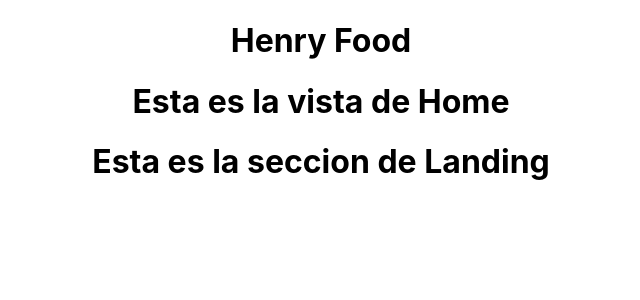
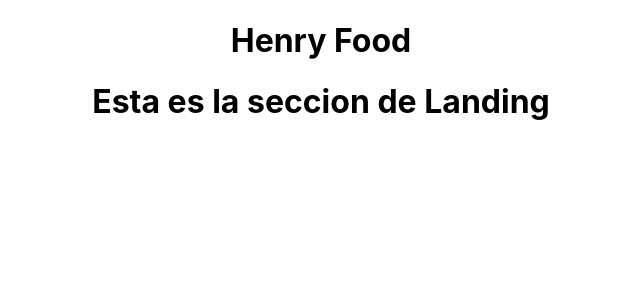
Before and after one commit to CristianSombra/PI-Food-main, a React (Create React App) app in the folder client/: page / in a window 1280 px wide. Shown: the top 300 px of the page, without its empty margins (319-959 px from the left). Built offline with nearby package versions, Linux system fonts and the light colour scheme.

Commit message:
Front modificaciones

```diff
--- a/client/package.json
+++ b/client/package.json
@@ -17,7 +17,7 @@
     "web-vitals": "^2.1.4"
   },
   "scripts": {
-    "dev": "react-scripts --openssl-legacy-provider start",
+    "start": "react-scripts --openssl-legacy-provider start",
     "build": "react-scripts --openssl-legacy-provider build",
     "test": "react-scripts test",
     "eject": "react-scripts eject"
--- a/client/src/App.js
+++ b/client/src/App.js
@@ -1,13 +1,21 @@
 import './App.css';
+import { Route, Switch } from "react-router-dom";
 import Home from "./views/home/home";
 import Landing from './views/landing/landing';
+
 
 function App() {
   return (
     <div className="App">
       <h1>Henry Food</h1>
-      <Home></Home>
-      <Landing></Landing>
+      <Route exact path = "/">
+          <Landing />
+      </Route>
+
+      <Route path = "/home">
+          <Home />
+      </Route>
+
     </div>
   );
 }
--- a/client/src/redux/store/index.js
+++ b/client/src/redux/store/index.js
@@ -3,4 +3,4 @@ import { composeWithDevTools } from "redux-devtools-extension";
 import thunk from "redux-thunk";
 import rootReducer from "../reducer";
 
-export const store = createStore(rootReducer);
+export const store = createStore(rootReducer, composeWithDevTools(applyMiddleware(thunk)));
```
Also changed, not shown: client/src/index.js (+8 -1 lines).
